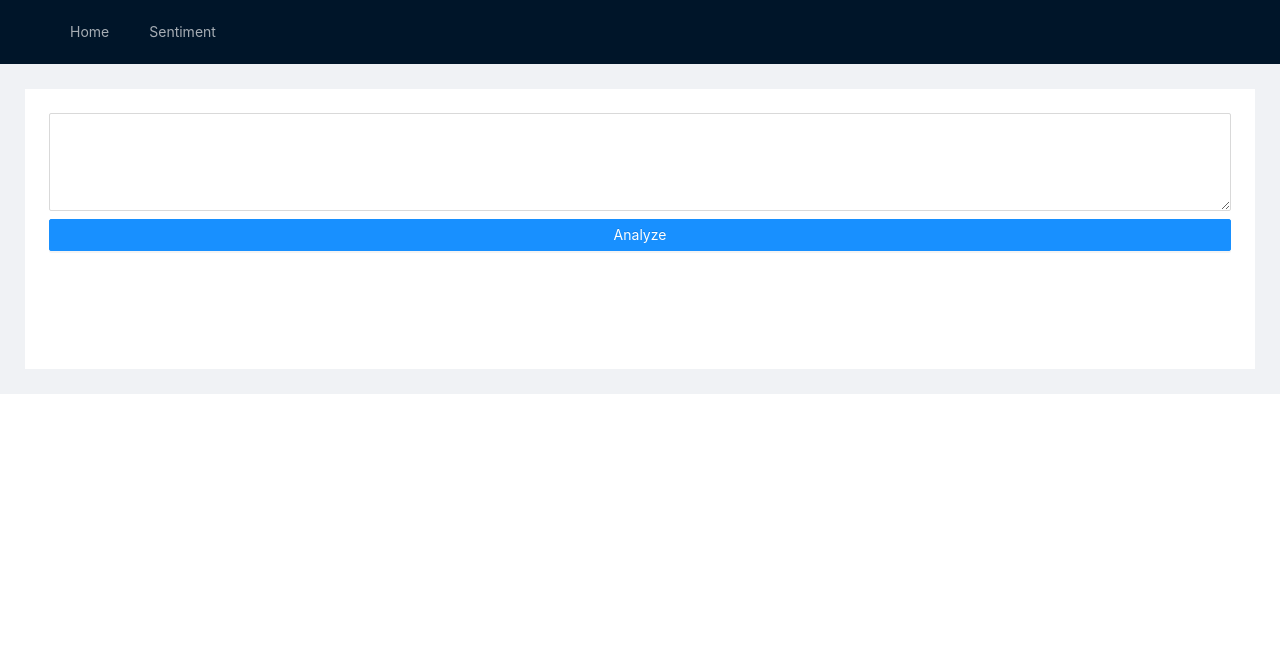
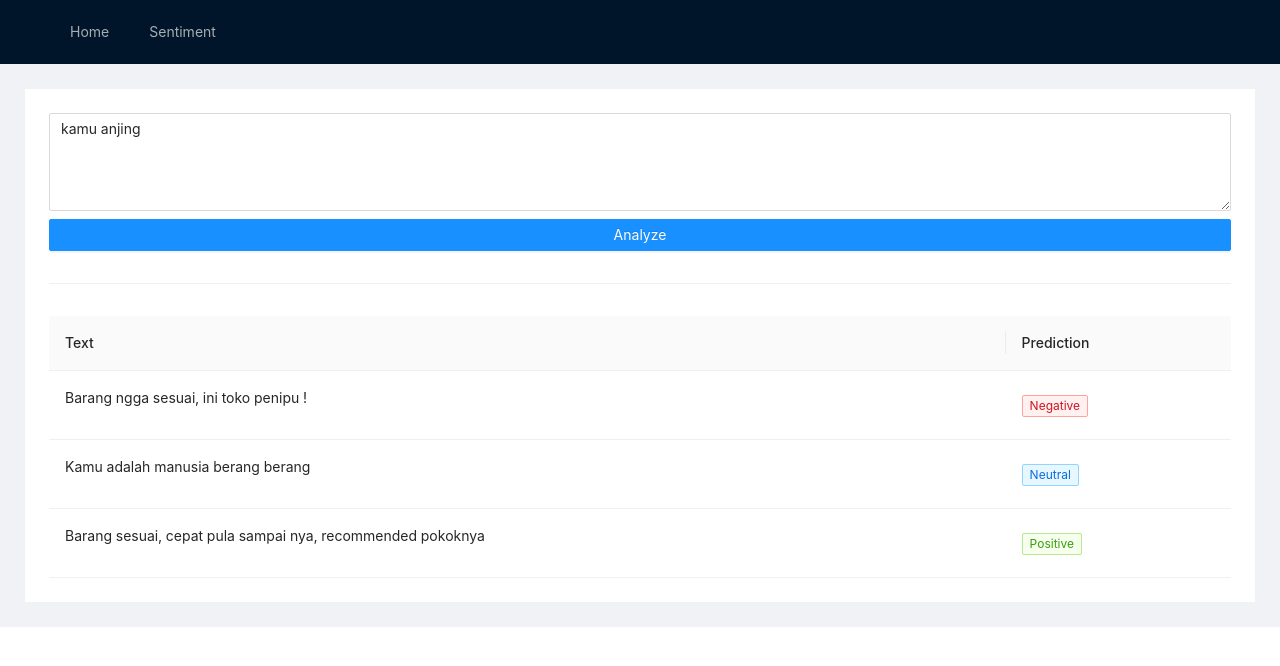
Before and after one commit to milooprojectid/demo-site, a React (Create React App) app: page /sentiment in a window 1280 px wide. Shown: the top 666 px of the page. Built offline with nearby package versions, Linux system fonts and the light colour scheme.

Commit message:
improve sentiment page scafolding

```diff
--- a/src/pages/Sentiment.tsx
+++ b/src/pages/Sentiment.tsx
@@ -1,18 +1,78 @@
-import { Button, Col, Input, Row, Space } from "antd";
-import React from "react";
+import { Button, Col, Divider, Input, Row, Space, Table, Tag } from "antd";
+import React, { useEffect, useState } from "react";
 
 const { TextArea } = Input;
 
+const DICTONARY: { [key: string]: { name: string, color: string } } = {
+    '-1': { name: "Negative", color: "red" },
+    '0': { name: "Neutral", color: "blue" },
+    '1': { name: "Positive", color: "green" }
+}
+
+const DUMMY_DATA = [
+    {
+      text: 'Barang ngga sesuai, ini toko penipu !',
+      class: -1
+    },
+    {
+      text: 'Kamu adalah manusia berang berang',
+      class: 0
+    },
+    {
+      text: 'Barang sesuai, cepat pula sampai nya, recommended pokoknya',
+      class: 1
+    },
+  ];
+
+const TABLE_COLUMN = [
+    {
+      title: 'Text',
+      dataIndex: 'text',
+      key: 'text',
+      render: (value: string) => <p>{value}</p>,
+    },
+    {
+      title: 'Prediction',
+      dataIndex: 'class',
+      key: 'class',
+      render: (value: number) => {
+        const dict = DICTONARY[value.toString()];
+        return <Tag color={dict.color} key={value} >{ dict.name }</Tag>
+      },
+    }
+  ];
+
+interface Prediction {
+    text: string;
+    class: number;
+}
+
 export const SentimentPage = () => {
+    const [prediction, setPrediction] = useState<Prediction[]>([]);
+    const [input, setInput] = useState<string>("kamu anjing");
+
+    /** onload */
+    useEffect(() => {
+        setPrediction(DUMMY_DATA);
+    }, []);
+
+    /** call model */
+    const onSubmit = (text: string) => {
+        // prediction here
+        const predictionClass = -1;
+        setPrediction([...prediction, { text , class: predictionClass }]);
+    }
 
     return (
         <Row>
             <Col span={24} >
                 <Space direction='vertical' style={{ 'width': "100%" }}>
-                    <TextArea rows={4} />
-                    <Button type="primary" block>
+                    <TextArea rows={4} value={input} onChange={(e) => setInput(e.target.value)} />
+                    <Button type="primary" onClick={() => onSubmit(input)} block>
                         Analyze
-                    </Button>
+                    </Button >
+                    <Divider />
+                    <Table columns={TABLE_COLUMN} dataSource={prediction} pagination={false} />
                 </Space>
             </Col>
         </Row>
```
Also changed, not shown: 1 other file (tests, documents, lock files or other folders).
